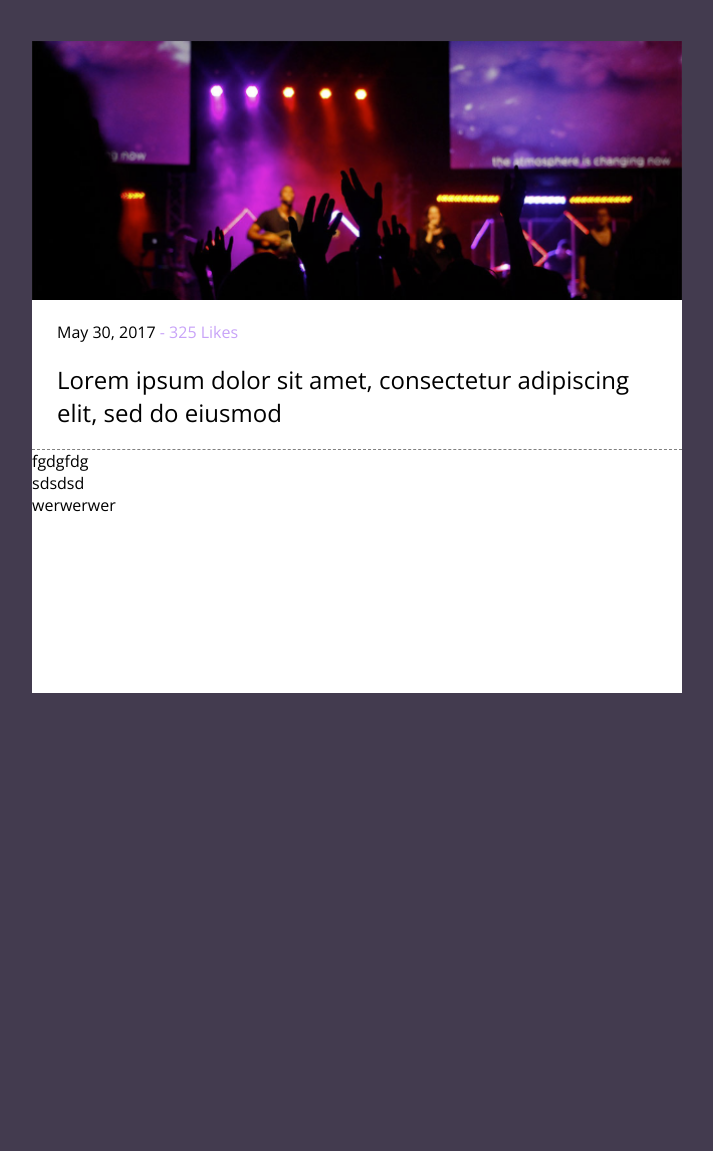
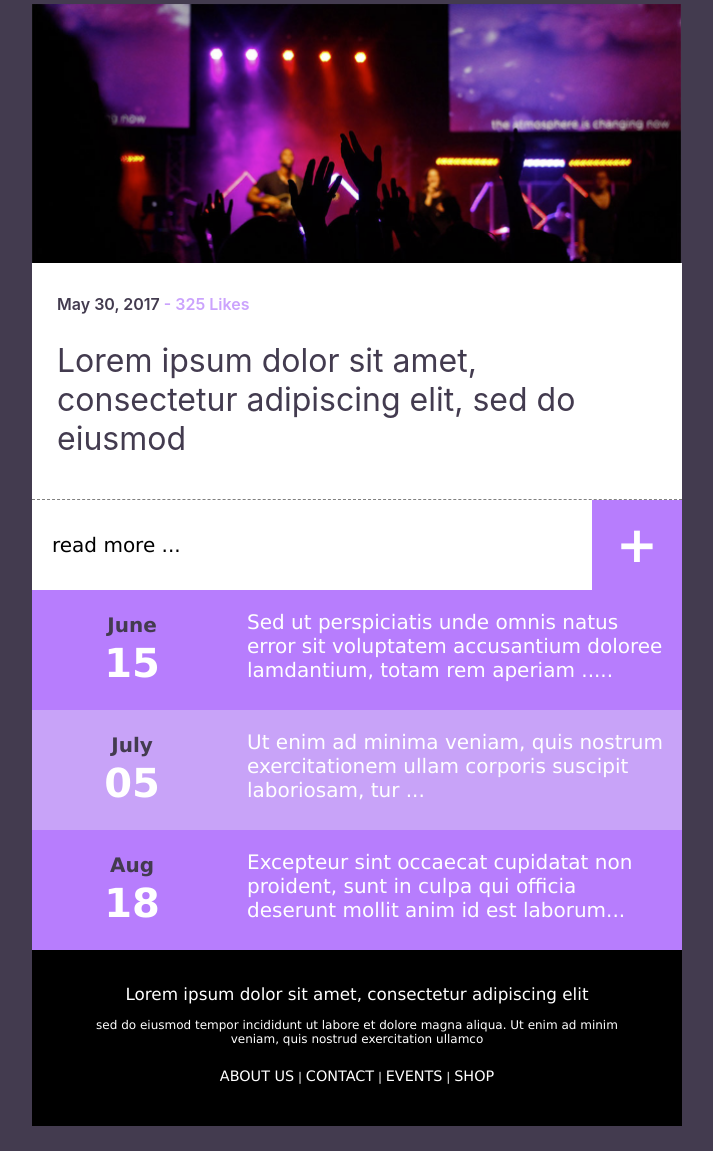
Before and after one commit to Scott-Fitzwilliam/WebProgramming_2020, a plain HTML site: page W2T3/task 3.html in a window 1280 px wide. Shown: the part 97-1248 px from the top of the page, without its empty margins (283-996 px from the left). Before the commit the page ends 800 px from the top, so only its background shows below. Drawn offline with nearby package versions, Linux system fonts and the light colour scheme.

Commit message:
Thank god

```diff
--- /dev/null
+++ b/Javascript1.txt
@@ -0,0 +1 @@
+Javascript lesson 1:
--- a/W2T2/flex.css
+++ b/W2T2/flex.css
@@ -68,6 +68,8 @@ input[type=submit]:hover {
     background-color: forestgreen;
 }
 
+
+
 a.class2 {color:olivedrab;}
 a.class2:link  {text-decoration: none; color: olivedrab;}
 a.class2:visited {text-decoration: none; color: olivedrab;}
--- a/W2T3/styles.css
+++ b/W2T3/styles.css
@@ -1,92 +1,174 @@
+*{
+    box-sizing: border-box;
+}
+
 html, body{
     font-family: Verdana, Geneva, Tahoma, sans-serif;
     margin: 0;
     background-color: #433b4f;
     }
 
-
-    .container {
-        display: flex;
-        height: 100vh;
-        align-items: center;
-        justify-content: flex-start;
-        flex-direction: column;
-        max-width: 650px;
-        margin: 0px auto;
-
-    }
 .header{
         font-family: "Dancing Script";
         font-size: 50px;
+        color: white;
+        margin: 0px 0 40px;
 }
-    .box {
-       display: inline-block;
-       height: 1200px;
-       width: 650px;
-       background-color: white;
-       margin: 10px;
-       font-family: "Open Sans";
+.container {
+    display: flex;
+    flex-direction: column;
+    align-items: center;
+    margin: auto;
+    max-width: 650px;
   }
 
-    .photo {
-        height: 260px;
-        width: auto;
+.parent{
+    display:flex;
+    flex-wrap:wrap;
+    flex-direction: row;
+    margin: 0px 0px 25px;
 }
-
 .title{
     background-color: white;
     border-color: grey;
     border-bottom-style: dashed;
     border-width: 1px;
-        padding: 0px 25px 0px ;
+    padding: 15px 25px 15px;
     width: auto;
+    font-size: 16px;
+    font-family: -apple-system, BlinkMacSystemFont, 'Segoe UI', Roboto, Oxygen, Ubuntu, Cantarell, 'Open Sans', 'Helvetica Neue', sans-serif;
+    color: #433B4F;
 }
+
+.title p{
+    font-weight: 600;
+}
+
 
 .title a{
     text-decoration: none;
-        color: #C8A3F8;
-        font-size: 16px;
+    color: #CBA3FD;
 }
 
 .title h2{
      font-weight: 400;
-        font-size: 1.5em;
+     font-size: 2.0em;
+}
+
+.contentbox{
+    display:flex;
+    flex-wrap:wrap;
+    background-color: white;
+    flex-direction: row;
+    width: 100%;
+    font-size: 20px;
+}
+
+.readmore{
+    height: 90px;
+    line-height: 90px;
+    width: 560px;
+    padding: 0px 20px 0px;
+    font-weight: 400;
 
 }
-
-    .list-box{
-        width: auto;
-
+.readmore p{
+    color: #433B4F;
+    margin: 0;
+    padding: 0r
 }
 
-    .date-box{
-        display: flex;
-        width: 30%;
+.readmore a{
+    text-decoration: none;
+    color: black;
 }
 
-    .list-box .description{
-        display: inline-block;
-        width: 70%;
+.plus{
+    height: 90px;
+    line-height: 90px;
+    width: 90px;
+    background-color: #B77DFD;
+    margin: 0px;
+    text-align: center;
+    font-size: 2.5em;
+    font-weight: 600;
+    color: white;
+    text-decoration: none;
+}
+
+
+.controlbox:nth-child(even) .repeating-box {
+    background-color: #B77DFD;;
+    border-top: 0px;
+}
+.controlbox:nth-child(odd) .repeating-box {
+    background-color: #C8A3F8;
+    border-top: 0px;
+}
+
+.repeating-box{
+    display:flex;
+    flex-wrap:wrap;
+    flex-direction: row;
+    width: 100%;
+    font-size: 20px;
+}
+
+.datebox{
+    height: 120px;
+    width: 200px;
+    text-align: center;
+    font-size: 20px;
+}
+.datebox p{
+    margin: 0px;
+    padding: 0px;
 }
 
 .month{
-        display: inline-block
+    font-weight: 600;
+    height: 50px;
+    margin: 0px;
+    line-height: 70px;
+    color: #433B4F;
 }
 
 .day{
-        display: inline-block
+    font-size: 2.0em;
+    height: 70px;
+    margin: 0px;
+    color: white;
+    font-weight: 600;
 }
 
-.button{
+.article-box{
+height: 120px;
+padding: 20px 15px 20px;
+width: 450px;
+}
+.article-box a{
+    color: white;
+    text-decoration: none;
+}
+
+.footer{
+background-color: black;
+color: white;
 text-align: center;
-    padding: 15px 25px;
+padding: 20px 40px 20px;
+font-size: 12px;
+}
 
-}
-.button a{
+.footer a{
     text-decoration: none;
     color: white;
-    background-color: olivedrab;
-    padding: 15px 25px;
-    border-radius: 5px;
-    display: inline-block;
+    margin: 0px;
+    font-size: 1.2em;
 }
+.footer p{
+    padding: 0 0 10px 0;
+}
+.footer h2{
+    font-weight: 400;
+    font-size: 1.4em;
+}
--- a/W2T3/task 3.html
+++ b/W2T3/task 3.html
@@ -3,43 +3,103 @@
 <head>
     <meta charset="UTF-8">
     <meta name="viewport" content="width=device-width, initial-scale=1.0">
-    <title>Event</title>
+    <title>Document</title>
     <link rel="stylesheet" type="text/css" href="Styles.css">
     <link href="https://fonts.googleapis.com/css?family=Dancing+Script|Open+Sans:300,400,600&display=swap" rel="stylesheet">
 </head>
 <body>
-    <div class="container">
+<div class="container">
         <h1 class="header" >YourCompany</h1>
+    <div class='parent'>
+        <img src="Picture.png" height="260" width="650" >
 
-        <div class="box">
-            <div>
-                <img src="Picture.png" class="photo">
+        <div class="title">
+            <p>May 30, 2017 <a href="#"> - 325 Likes</a></p>
+           <h2> Lorem ipsum dolor sit amet, consectetur
+            adipiscing elit, sed do eiusmod <h2>
+        </div>
+
+        <div class="contentbox">
+
+            <div class="readmore">
+                <a href="#">read more ...</a>
             </div>
-            <div class="title">
-                <p>May 30, 2017 <a href="#"> - 325 Likes</a></p>
-               <h2> Lorem ipsum dolor sit amet, consectetur
-                adipiscing elit, sed do eiusmod <h2>
-            </div>
+            <a class="plus" href="#">+</a>
+        </div>
 
+        <div class="controlbox">
+            <div class="repeating-box">
 
-            <div class="list-box">
-                fgdgfdg
-                <div class="date-box">
-                    sdsdsd
-
-                    <div class="month"></div>
-                    <div class="day"></div>
+                <div class="datebox">
+                    <div class="month">
+                        <p>June</p>
+                    </div>
+                    <div class="day">
+                        <p>15</p>
+                    </div>
                 </div>
-                <div class="discription">
-                    werwerwer
-
+                <div class="article-box">
+                    <a href="#">
+                    Sed ut perspiciatis unde omnis natus error
+                    sit voluptatem accusantium doloree lamdantium,
+                    totam rem aperiam ..... </a>
                 </div>
             </div>
+        </div>
+        <div class="controlbox">
+            <div class="repeating-box">
+                <div class="datebox">
+                    <div class="month">
+                        <p>July</p>
+                    </div>
+                    <div class="day">
+                        <p>05</p>
+                    </div>
+                </div>
+                <div class="article-box">
+                    <a href="#">
+                    Ut enim ad minima veniam, quis nostrum
+                    exercitationem ullam corporis suscipit
+                    laboriosam, tur ... </a>
+                </div>
+            </div>
+        </div>
+        <div class="controlbox">
+            <div class="repeating-box">
+                <div class="datebox">
+                    <div class="month">
+                        <p>Aug</p>
+                    </div>
+                    <div class="day">
+                        <p>18</p>
+                    </div>
+                </div>
+                <div class="article-box">
+                    <a href="#">
+                    Excepteur sint occaecat cupidatat non
+                    proident, sunt in culpa qui officia deserunt
+                    mollit anim id est laborum... </a>
+                </div>
+            </div>
+        </div>
 
+        <div class="footer">
 
+            <h2> Lorem ipsum dolor sit amet, consectetur adipiscing elit </h2>
+                <p>sed do eiusmod tempor incididunt ut labore et
+                   dolore magna aliqua. Ut enim ad minim veniam,
+                quis nostrud exercitation ullamco </p>
+
+                <p>
+                    <a href="#">ABOUT US</a> |
+                    <a href="#">CONTACT</a> |
+                    <a href="#">EVENTS</a> |
+                    <a href="#">SHOP</a>
+                </p>
         </div>
+
     </div>
 
-
+</div>
 </body>
 </html>
--- a/styles.css
+++ b/styles.css
@@ -1,25 +1,23 @@
 html, body{
-font-family: 'spartan';
-margin: 0;
-}
+  font-family: Verdana, Geneva, Tahoma, sans-serif;
+  margin: 0;
+  background-color: #433b4f;
+  }
 
-.header{
-    background-color:greenyellow;
-    height: 350px;
-    text-align: center;
-    line-height: 350px;
-    font-family: 'spartan';
-}
-
-.header h1{
-    margin: 0;
-}
+  .container {
+      display: flex;
+      justify-content: flex-start;
+      flex-direction: column;
+      align-items: center;
+      margin: auto;
+      max-width: 650px;
+      flex-grow: 1;
+  }
 
 
-.social button {
-    font-size: 14px;
-    width: 50%;
-    border: 0;
-    padding: 10px;
-    color: white;
+.parent{
+display:flex;
+flex-wrap:wrap;
+justify-content: center;
+background-color: white;
 }
--- a/zother/flex.css
+++ b/zother/flex.css
@@ -1,17 +1,46 @@
 html, body {
-    background-color: green;
+    background-color: DodgerBlue;
     margin: 0;
 }
 
-.container {
+.flex-container1 {
     display: flex;
-    height: 100vh;
+    flex-direction: column;
     align-items: center;
-    justify-content: center;
+    max-width: 650px;
+    margin: auto;
+
+  }
+
+
+
+  .flex-container {
+
+    background-color: white;
+    width: 650px;
+    margin: 10px;
+    text-align: center;
+    line-height: 75px;
+    font-size: 30px;
+
+    flex-direction: column;
+
+  }
+  .container {
+    background-color: gold;
+    width: 70%;
+    text-align: center;
+    line-height: 75px;
+    font-size: 30px;
+    flex-direction: row;
+
+  }
+  .container2 {
+    background-color: yellow;
+    width: 30%;
+    text-align: center;
+    line-height: 75px;
+    font-size: 30px;
+    flex-direction: row;
+
 }
-
-.box {
-    width: 400px;
-    height: 450px;
-    background-color: white;
-}
```
Also changed, not shown: Flextest.html (added, +37 -0 lines), W2T2/File.html (+1 -1 lines), W3T5/inputs.html (added, +42 -0 lines), W3T5/javascript.html (added, +79 -0 lines), zother/flex.html (+30 -3 lines), Picture.png (added). Lines whose indentation alone changed are shown as unchanged.
